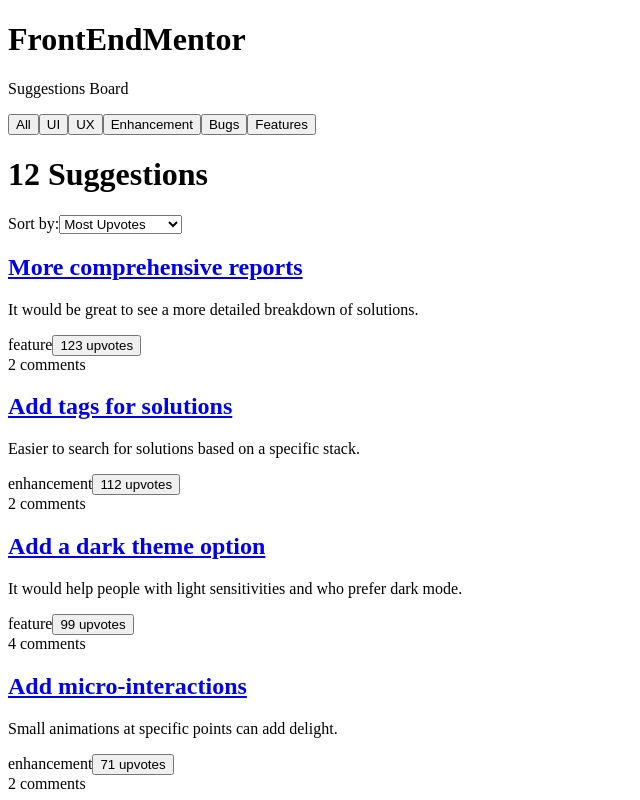
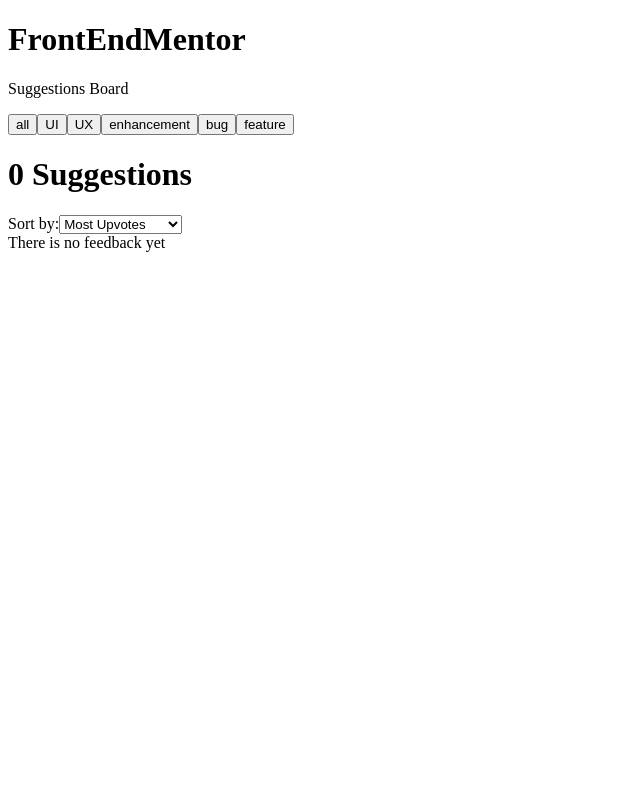
Before and after one commit to AgataLiberska/product-feedback-app, a React (Create React App) app: page / in a window 1280 px wide. Both pictures are taken after a click on the button "UI". Shown: the top 800 px of the page, without its empty margins (0-640 px from the left). Built offline with nearby package versions, Linux system fonts and the light colour scheme.

Commit message:
filter suggestions by category and show message when no feedback

```diff
--- a/src/features/categories/CategoriesList.js
+++ b/src/features/categories/CategoriesList.js
@@ -1,18 +1,15 @@
 import React from 'react';
 import { useSelector, useDispatch} from 'react-redux';
-import { categorySelected, getSelectedCategory } from './categoriesSlice';
+import { categorySelected } from './categoriesSlice';
 
 const CategoriesList = () => {
     const dispatch = useDispatch()
     const categories = useSelector(state => state.categories);
-    const selected = useSelector(state => state.categories.find(cat => cat.selected === true));
 
-    console.log(selected);
-
-    const renderedCategories = categories.map(item => {
+    const renderedCategories = categories.map(category => {
         return (
-            <button key={item.category} aria-pressed={item.selected} onClick={() => dispatch(categorySelected(item.category))}>
-                {item.category}
+            <button key={category.name} aria-pressed={category.selected} onClick={() => dispatch(categorySelected(category.name))}>
+                {category.name}
             </button>
         )
     })
--- a/src/features/categories/categoriesSlice.js
+++ b/src/features/categories/categoriesSlice.js
@@ -2,27 +2,27 @@
 
 const initialState = [
     {
-        category: "All",
+        name: "all",
         selected: true
     },
     {
-        category: "UI",
+        name: "UI",
         selected: false
     },
     {
-        category: "UX",
+        name: "UX",
         selected: false
     },
     {
-        category: "Enhancement",
+        name: "enhancement",
         selected: false
     },
     {
-        category: "Bugs",
+        name: "bug",
         selected: false
     },
     {
-        category: "Features",
+        name: "feature",
         selected: false
     }
 ]
@@ -33,7 +33,7 @@
     reducers: {
         categorySelected(state, action) {
             state.forEach(item => item.selected = false);
-            const selectedCat = state.find(el => el.category === action.payload);
+            const selectedCat = state.find(el => el.name === action.payload);
             if (selectedCat) {
                 selectedCat.selected = true;
             }
@@ -45,6 +45,6 @@
 
 export default categoriesSlice.reducer;
 
-export const getSelectedCategory = state => {
-    state.categories.find(cat => cat.selected === true)
-}
+// export const getSelectedCategory = state => {
+//     state.categories.find(cat => cat.selected === true)
+// }
--- a/src/features/suggestions/SuggestionExcerpt.js
+++ b/src/features/suggestions/SuggestionExcerpt.js
@@ -16,7 +16,6 @@
         return count;
     }
 
-    console.log(suggestion.comments)
     return (
         <article>
             <h2><Link to={`/productRequests/${suggestion.id}`}>{suggestion.title}</Link></h2>
--- a/src/features/suggestions/SuggestionsList.js
+++ b/src/features/suggestions/SuggestionsList.js
@@ -6,40 +6,52 @@
 
 const SuggestionsList = () => {
     const suggestions = useSelector(state => state.suggestions);
+    const category = useSelector(state => state.categories.find(cat => cat.selected === true))
 
     const [sortBy, setSortBy] = useState('most-upvotes');
 
+    // this will change sorting of the list
     const onSortChange = e => {
         setSortBy(e.target.value);
     }
 
+    // if filter is applied, only display relevant category
+    // and don't do anything on state, create copy
+    const filteredSuggestions = (category && category.name !== 'all') ? suggestions.slice().filter(item => item.category === category.name.toLowerCase()) : suggestions.slice();
+
+    // Now we need to sort but only filtered suggestions
     let sortedSuggestions;
 
     if (sortBy === 'most-upvotes') {
-        sortedSuggestions = suggestions.slice().sort((a,b) => b.upvotes - a.upvotes);
+        sortedSuggestions = filteredSuggestions.slice().sort((a,b) => b.upvotes - a.upvotes);
     }
     else if (sortBy === 'least-upvotes') {
-        sortedSuggestions = suggestions.slice().sort((a,b) => a.upvotes - b.upvotes);
+        sortedSuggestions = filteredSuggestions.slice().sort((a,b) => a.upvotes - b.upvotes);
     }
     else if (sortBy === 'most-comments') {
-        sortedSuggestions = suggestions.slice().sort((a,b) => b.comments - a.comments);
+        sortedSuggestions = filteredSuggestions.slice().sort((a,b) => b.comments - a.comments);
     }
     else if (sortBy === 'least-comments') {
-        sortedSuggestions = suggestions.slice().sort((a,b) => a.comments - b.comments);
+        sortedSuggestions = filteredSuggestions.slice().sort((a,b) => a.comments - b.comments);
     }
 
-    console.log(sortedSuggestions)
+    //great, now we want to display no suggestions screen if there's nothing
+    let content;
 
-    const renderedSuggestions = sortedSuggestions.map(suggestion => {
-        return (
-            <SuggestionExcerpt suggestion={suggestion} key={suggestion.id}/>
-        )
-    })
+    if (sortedSuggestions.length === 0) {
+        content = <div>There is no feedback yet</div>
+    } else {
+        content = sortedSuggestions.map(suggestion => {
+            return (
+                <SuggestionExcerpt suggestion={suggestion} key={suggestion.id}/>
+            )
+        })
+    }
 
     return (
         <main>
             <div>
-                <h1>{suggestions.length} Suggestions</h1>
+                <h1>{filteredSuggestions.length} Suggestions</h1>
                 <div>
                     <label htmlFor="sort">Sort by:</label>
                     <select id="sort" defaultValue="most-upvotes" onChange={e => onSortChange(e)}>
@@ -51,7 +63,7 @@
                 </div>
                 <Link to='/productRequests/new'/>
             </div>
-            <div>{renderedSuggestions}</div>
+            <div>{content}</div>
         </main>
 
     )
```
